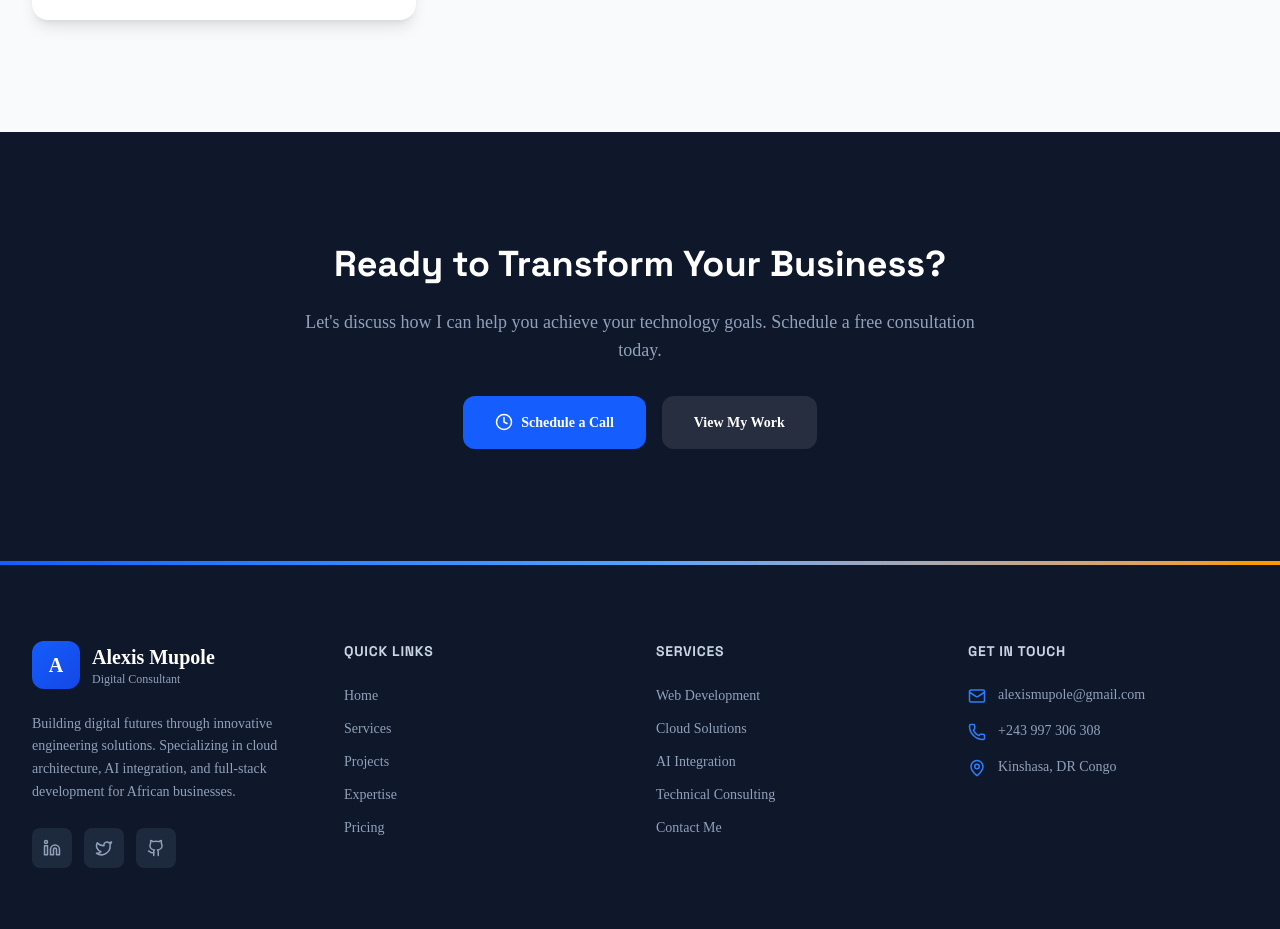
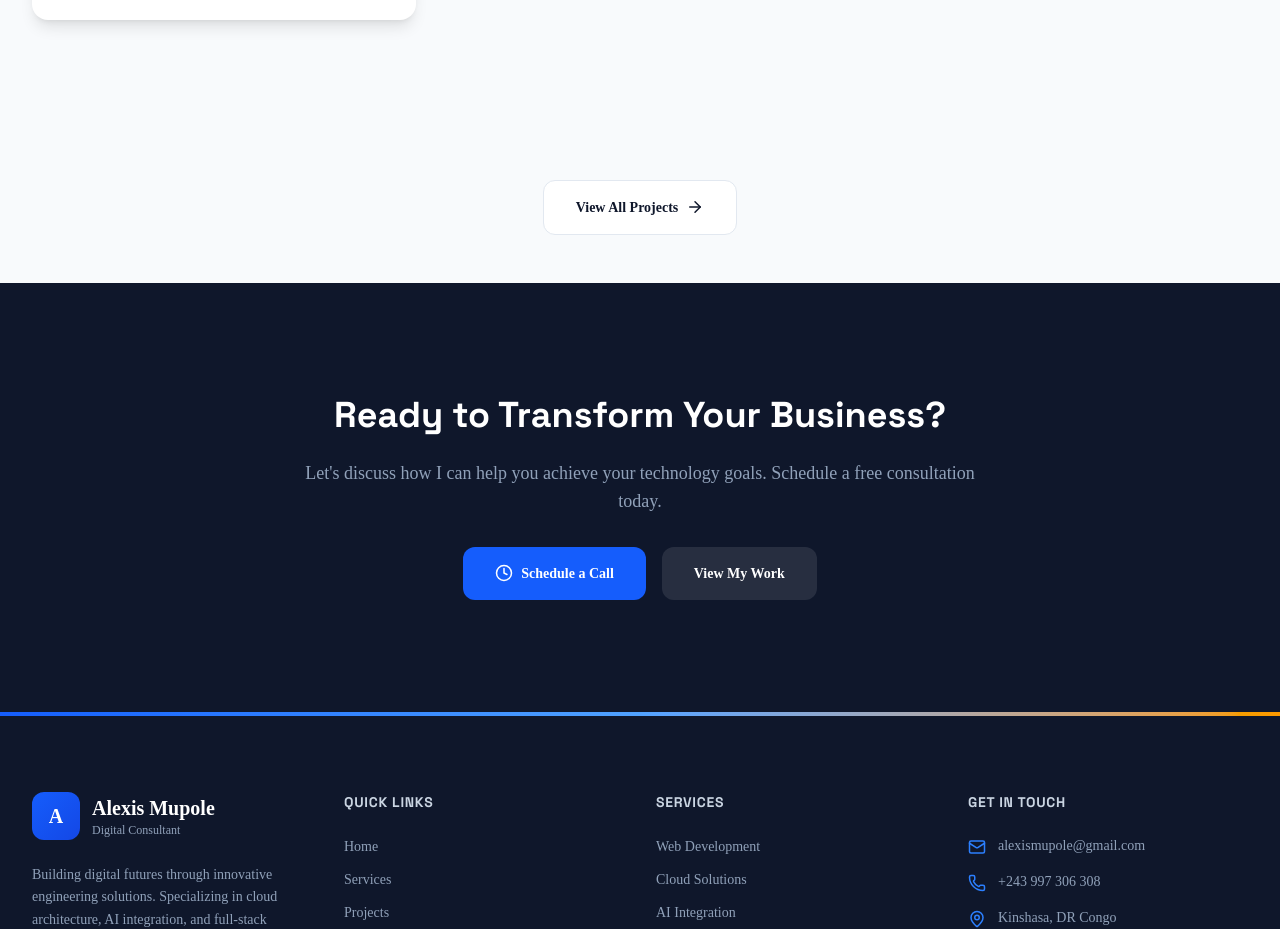
Before and after one commit to Alexis-Mupole/portfolio, a React (Vite) app: page / in a window 1280 px wide. Shown: the part 3780-4709 px from the top of the page. Built offline with nearby package versions, Linux system fonts and the light colour scheme.

Commit message:
Add View All Projects button on home page

```diff
--- a/pages/Home.tsx
+++ b/pages/Home.tsx
@@ -2,6 +2,7 @@ import React from 'react';
 import Hero from '../components/Hero';
 import Projects from '../components/Projects';
 import { Page } from '../App';
+import { useTranslation } from '../src/context/LanguageContext';
 import { ArrowRight, CheckCircle, Zap, Shield, Globe, Clock } from 'lucide-react';
 
 interface HomeProps {
@@ -9,6 +10,7 @@ interface HomeProps {
 }
 
 const Home: React.FC<HomeProps> = ({ onNavigate }) => {
+  const { lang } = useTranslation();
 
   return (
     <div className="bg-white">
@@ -17,12 +19,14 @@ const Home: React.FC<HomeProps> = ({ onNavigate }) => {
       <section className="py-20 lg:py-28 bg-slate-50">
         <div className="max-w-7xl mx-auto px-6 lg:px-8">
           <div className="text-center max-w-3xl mx-auto mb-16">
-            <h2 className="text-blue-600 text-sm font-semibold uppercase tracking-wider mb-3">Why Choose Me</h2>
+            <h2 className="text-blue-600 text-sm font-semibold uppercase tracking-wider mb-3">
+              {lang === 'en' ? 'Why Choose Me' : lang === 'fr' ? 'Pourquoi Me Choisir' : 'Kwa Nini Kunichague'}
+            </h2>
             <h3 className="text-3xl md:text-4xl font-bold text-slate-900 mb-4">
-              Delivering Excellence in Every Project
+              {lang === 'en' ? 'Delivering Excellence in Every Project' : lang === 'fr' ? 'Livrer l\'Excellence dans Chaque Projet' : 'Kutoa Excellence katika Kila Mradi'}
             </h3>
             <p className="text-slate-600 text-lg">
-              I combine technical expertise with business acumen to deliver solutions that drive real results.
+              {lang === 'en' ? 'I combine technical expertise with business acumen to deliver solutions that drive real results.' : lang === 'fr' ? 'Je combine expertise technique et sens des affaires pour deliver des solutions qui génèrent de vrais résultats.' : 'NingCombine ujuzi wa kiufundi na ujuzi wa biashara kutoa suluthizo zinazonga Matokeo halisi.'}
             </p>
           </div>
 
@@ -102,6 +106,15 @@ const Home: React.FC<HomeProps> = ({ onNavigate }) => {
 
       <Projects />
 
+      <section className="py-12 bg-slate-50 text-center">
+        <button
+          onClick={() => onNavigate('projects')}
+          className="inline-flex items-center gap-2 px-8 py-4 bg-white text-slate-900 font-semibold rounded-xl border border-slate-200 hover:bg-slate-900 hover:text-white transition-all"
+        >
+          {lang === 'en' ? 'View All Projects' : lang === 'fr' ? 'Voir Tous les Projets' : 'Tazama Miradi Yote'} <ArrowRight size={18} />
+        </button>
+      </section>
+
       <section className="py-20 lg:py-28 bg-slate-900 text-white">
         <div className="max-w-4xl mx-auto px-6 lg:px-8 text-center">
           <h2 className="text-3xl md:text-4xl font-bold mb-6">
```
